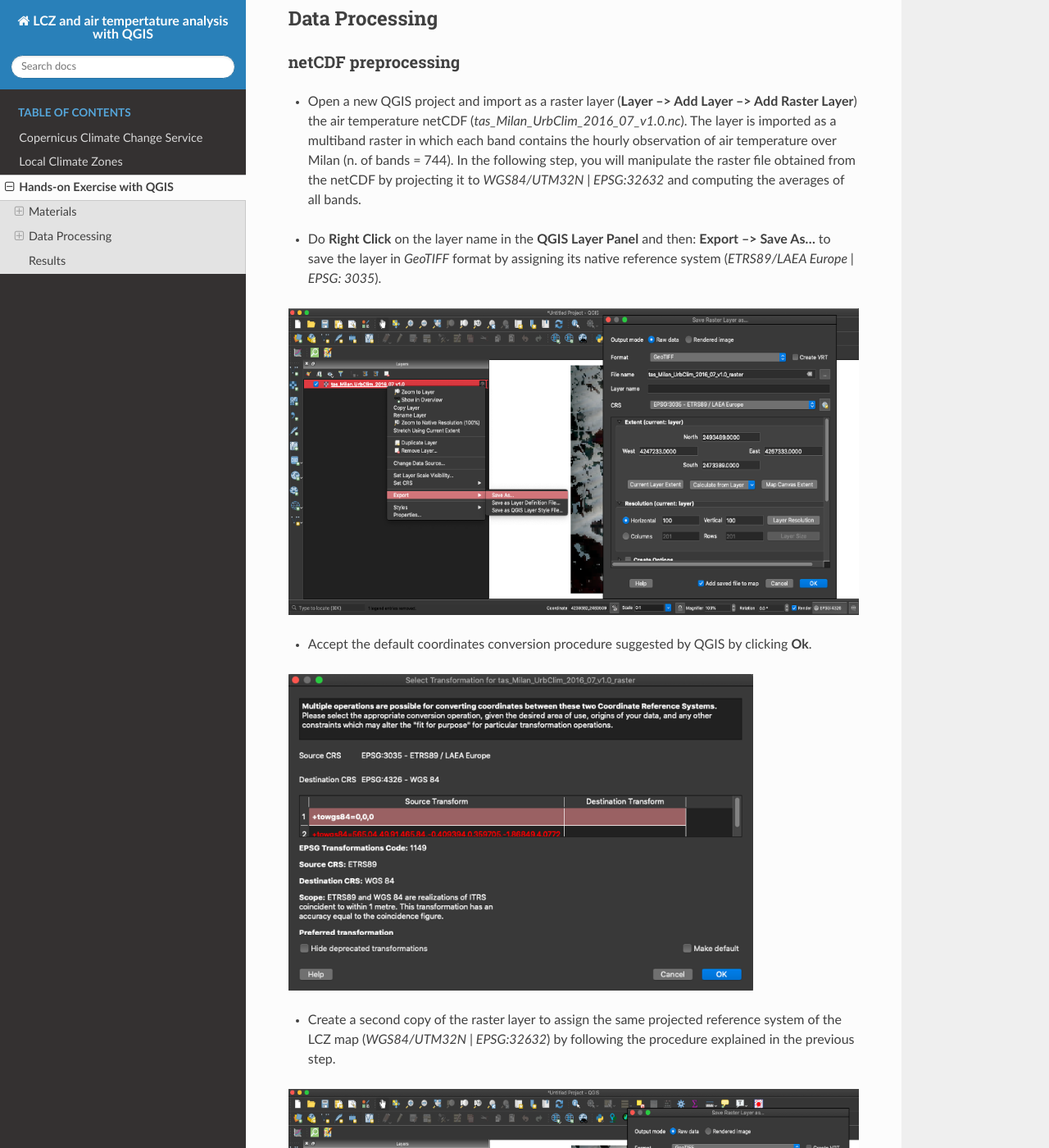
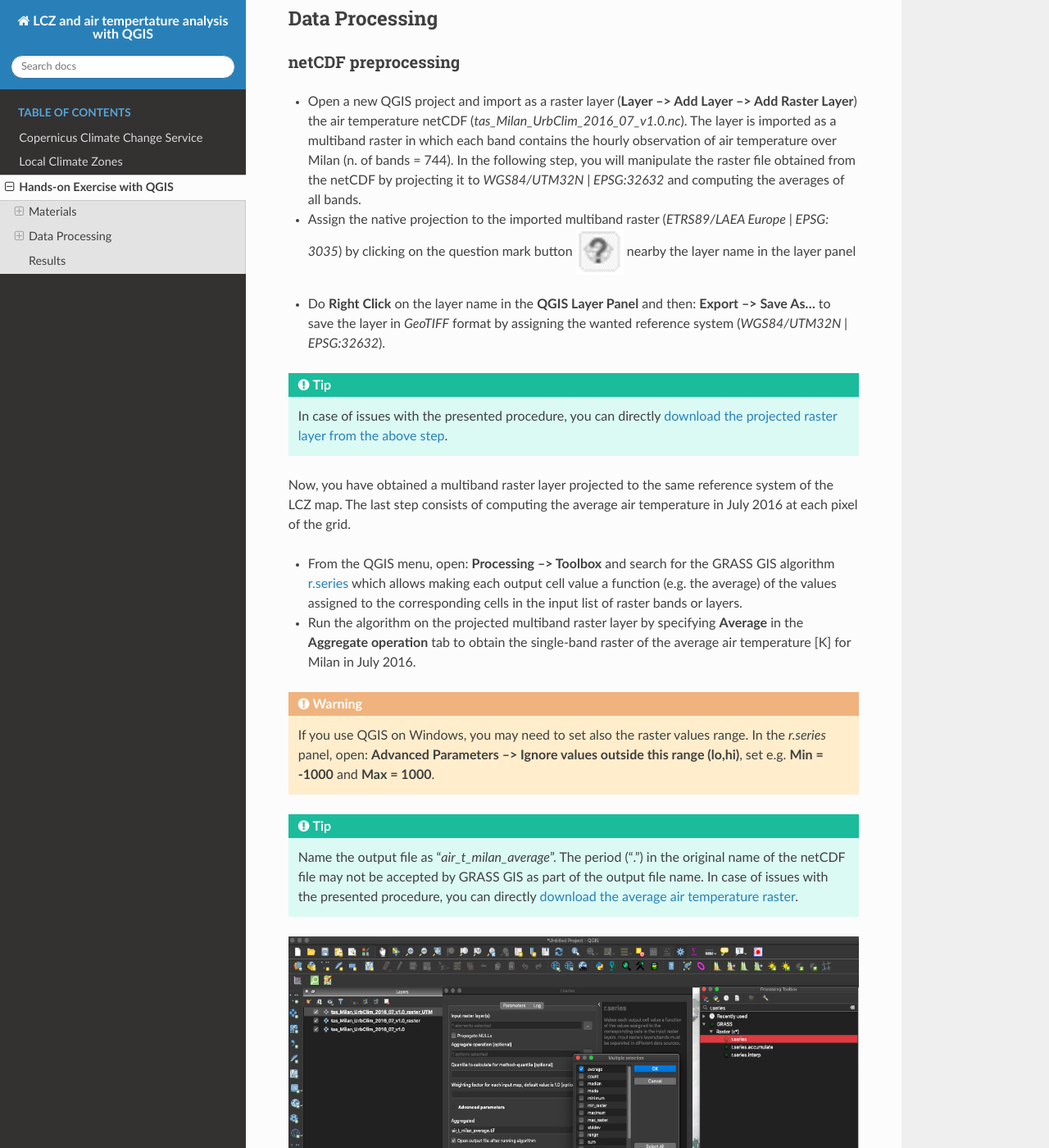
Before and after one commit to opengeolab/CA_LCZ_exercise_docs, a Sphinx documentation site: the page built from source/analysis.rst, in a window 1280 px wide and 1400 px high, scrolled down 3741 px. Shown: the whole window at 82% size. Built offline with Sphinx 7.4.7 and the Read the Docs theme 2.0.0, drawn with Linux system fonts in a browser that asks for light colours.

Commit message:
Update analysis.rst

```diff
--- a/source/analysis.rst
+++ b/source/analysis.rst
@@ -119,26 +119,30 @@
 
 * Open a new QGIS project and import as a raster layer (**Layer --> Add Layer --> Add Raster Layer**) the air temperature netCDF (*tas_Milan_UrbClim_2016_07_v1.0.nc*). The layer is imported as a multiband raster in which each band contains the hourly observation of air temperature over Milan (n. of bands = 744). In the following step, you will manipulate the raster file obtained from the netCDF by projecting it to *WGS84/UTM32N | EPSG:32632* and computing the averages of all bands.
 
-.. * Assign the native projection to the imported multiband raster (*ETRS89/LAEA Europe | EPSG: 3035*) by clicking on the question mark button nearby the layer name in the layer panel
-.. * Do **Right Click** on the layer name in the **QGIS Layer Panel** and then: **Export --> Save As...** to save the layer in *GeoTIFF* format by assigning the wanted reference system (*WGS84/UTM32N | EPSG:32632*).
+* Assign the native projection to the imported multiband raster (*ETRS89/LAEA Europe | EPSG: 3035*) by clicking on the question mark button |questionmark| nearby the layer name in the layer panel
 
-* Do **Right Click** on the layer name in the **QGIS Layer Panel** and then: **Export --> Save As...** to save the layer in *GeoTIFF* format by assigning its native reference system (*ETRS89/LAEA Europe | EPSG: 3035*).
+.. |questionmark| image:: images/questionmark.png
+   :scale: 100%
 
-.. image:: /images/netcdf_processing.png
+* Do **Right Click** on the layer name in the **QGIS Layer Panel** and then: **Export --> Save As...** to save the layer in *GeoTIFF* format by assigning the wanted reference system (*WGS84/UTM32N | EPSG:32632*).
+
+.. * Do **Right Click** on the layer name in the **QGIS Layer Panel** and then: **Export --> Save As...** to save the layer in *GeoTIFF* format by assigning its native reference system (*ETRS89/LAEA Europe | EPSG: 3035*).
+
+.. .. image:: /images/netcdf_processing.png
    :alt: text
    :scale: 80%
 
 
-* Accept the default coordinates conversion procedure suggested by QGIS by clicking **Ok**.
+.. * Accept the default coordinates conversion procedure suggested by QGIS by clicking **Ok**.
 
-.. image:: /images/proj_warning.png
+.. .. image:: /images/proj_warning.png
    :alt: text
    :scale: 80%
 
 
-* Create a second copy of the raster layer to assign the same projected reference system of the LCZ map (*WGS84/UTM32N | EPSG:32632*) by following the procedure explained in the previous step.
+.. * Create a second copy of the raster layer to assign the same projected reference system of the LCZ map (*WGS84/UTM32N | EPSG:32632*) by following the procedure explained in the previous step.
 
-.. image:: /images/netcdf_processing_2.png
+.. .. image:: /images/netcdf_processing_2.png
    :alt: text
    :scale: 80%
 
```
